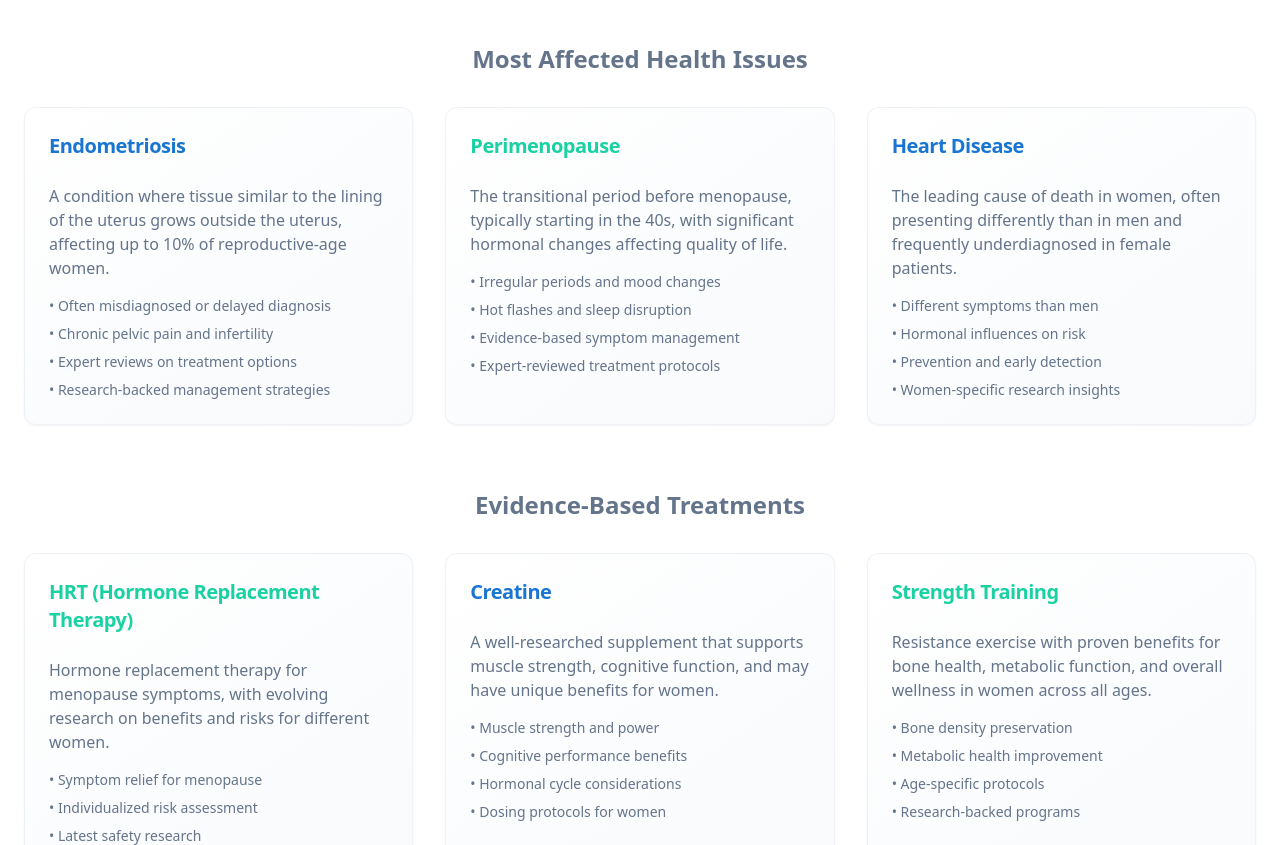
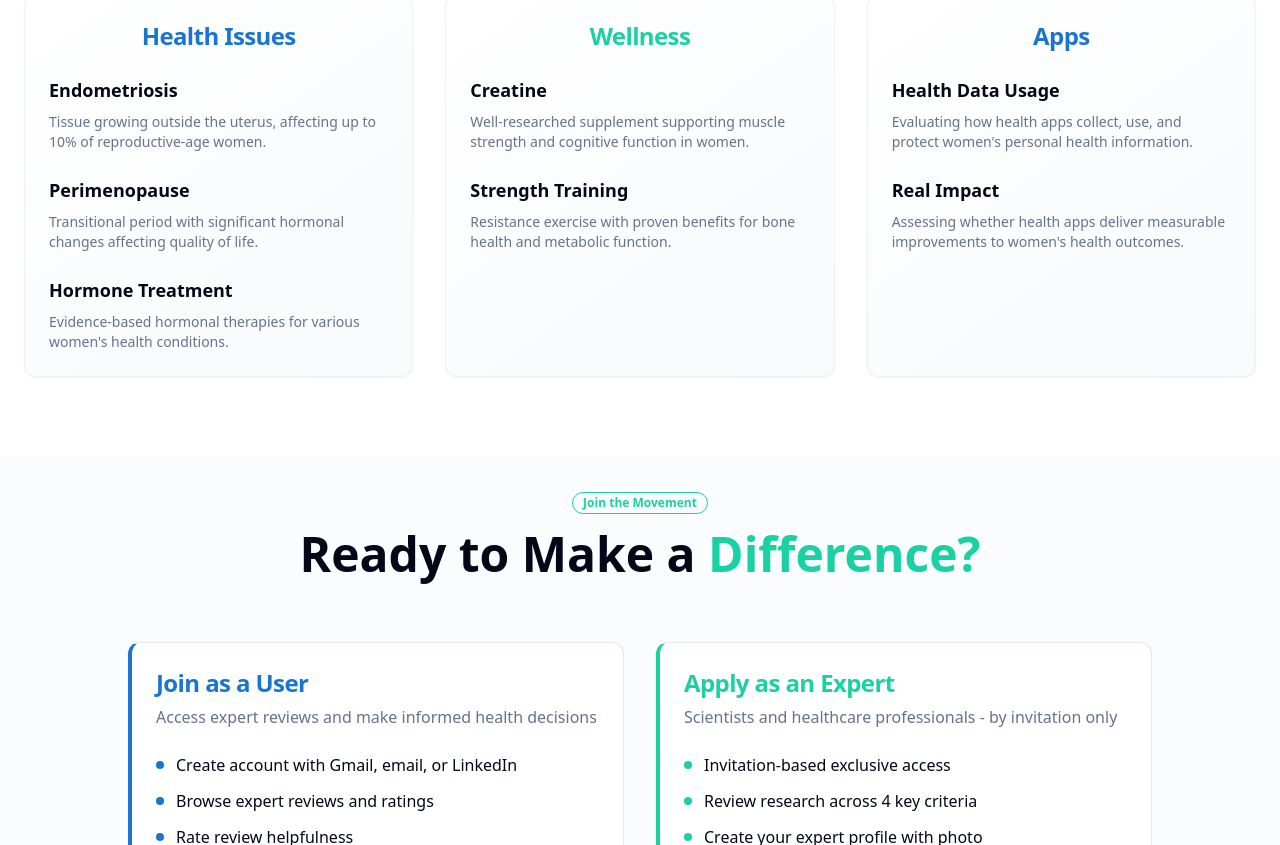
Before and after one commit to lpantano/hip-webapp, a React (Vite) app: page / in a window 1280 px wide. Shown: the part 1135-1980 px from the top of the page. Built offline with nearby package versions, Linux system fonts and the light colour scheme.

Commit message:
Update focus area content
Updated the focus area section to include three distinct boxes: one for health issues (endometriosis, perimenopause, hormone treatment), one for wellness (creatine, strength training), and one for apps (evaluation of health data usage and real impact).

```diff
--- a/src/components/landing/AboutSection.tsx
+++ b/src/components/landing/AboutSection.tsx
@@ -10,126 +10,74 @@ const AboutSection = () => {
             Focus Areas
           </Badge>
           <h2 className="text-4xl md:text-5xl font-bold mb-8">
-            Most Affected Health Issues &
-            <span className="text-primary"> Evidence-Based Treatments</span>
+            Our <span className="text-primary">Focus Areas</span>
           </h2>
           <p className="text-xl text-muted-foreground max-w-3xl mx-auto leading-relaxed">
-            We focus on the health conditions that affect women most and the treatments with the strongest scientific evidence.
+            We evaluate the most critical areas affecting women's health through rigorous scientific review.
           </p>
         </div>
 
-        {/* Most Affected Health Issues */}
-        <div className="mb-12">
-          <h3 className="text-2xl font-bold text-center mb-8 text-muted-foreground">Most Affected Health Issues</h3>
-          <div className="grid md:grid-cols-3 gap-8 mb-16">
+        <div className="grid md:grid-cols-3 gap-8">
+          {/* Health Issues */}
           <Card className="bg-card-gradient border-border/50 hover:shadow-lg transition-all duration-300">
             <CardHeader>
-                <CardTitle className="text-primary text-xl">Endometriosis</CardTitle>
+              <CardTitle className="text-primary text-2xl text-center">Health Issues</CardTitle>
             </CardHeader>
             <CardContent>
-                <p className="text-muted-foreground mb-4">
-                  A condition where tissue similar to the lining of the uterus grows outside the uterus, affecting up to 10% of reproductive-age women.
-                </p>
-                <ul className="text-sm text-muted-foreground space-y-2">
-                  <li>• Often misdiagnosed or delayed diagnosis</li>
-                  <li>• Chronic pelvic pain and infertility</li>
-                  <li>• Expert reviews on treatment options</li>
-                  <li>• Research-backed management strategies</li>
-                </ul>
+              <div className="space-y-6">
+                <div>
+                  <h4 className="font-semibold text-lg mb-2">Endometriosis</h4>
+                  <p className="text-muted-foreground text-sm">Tissue growing outside the uterus, affecting up to 10% of reproductive-age women.</p>
+                </div>
+                <div>
+                  <h4 className="font-semibold text-lg mb-2">Perimenopause</h4>
+                  <p className="text-muted-foreground text-sm">Transitional period with significant hormonal changes affecting quality of life.</p>
+                </div>
+                <div>
+                  <h4 className="font-semibold text-lg mb-2">Hormone Treatment</h4>
+                  <p className="text-muted-foreground text-sm">Evidence-based hormonal therapies for various women's health conditions.</p>
+                </div>
+              </div>
             </CardContent>
           </Card>
 
+          {/* Wellness */}
           <Card className="bg-card-gradient border-border/50 hover:shadow-lg transition-all duration-300">
             <CardHeader>
-                <CardTitle className="text-accent text-xl">Perimenopause</CardTitle>
+              <CardTitle className="text-accent text-2xl text-center">Wellness</CardTitle>
             </CardHeader>
             <CardContent>
-                <p className="text-muted-foreground mb-4">
-                  The transitional period before menopause, typically starting in the 40s, with significant hormonal changes affecting quality of life.
-                </p>
-                <ul className="text-sm text-muted-foreground space-y-2">
-                  <li>• Irregular periods and mood changes</li>
-                  <li>• Hot flashes and sleep disruption</li>
-                  <li>• Evidence-based symptom management</li>
-                  <li>• Expert-reviewed treatment protocols</li>
-                </ul>
+              <div className="space-y-6">
+                <div>
+                  <h4 className="font-semibold text-lg mb-2">Creatine</h4>
+                  <p className="text-muted-foreground text-sm">Well-researched supplement supporting muscle strength and cognitive function in women.</p>
+                </div>
+                <div>
+                  <h4 className="font-semibold text-lg mb-2">Strength Training</h4>
+                  <p className="text-muted-foreground text-sm">Resistance exercise with proven benefits for bone health and metabolic function.</p>
+                </div>
+              </div>
             </CardContent>
           </Card>
 
+          {/* Apps */}
           <Card className="bg-card-gradient border-border/50 hover:shadow-lg transition-all duration-300">
             <CardHeader>
-                <CardTitle className="text-primary text-xl">Heart Disease</CardTitle>
+              <CardTitle className="text-primary text-2xl text-center">Apps</CardTitle>
             </CardHeader>
             <CardContent>
-                <p className="text-muted-foreground mb-4">
-                  The leading cause of death in women, often presenting differently than in men and frequently underdiagnosed in female patients.
-                </p>
-                <ul className="text-sm text-muted-foreground space-y-2">
-                  <li>• Different symptoms than men</li>
-                  <li>• Hormonal influences on risk</li>
-                  <li>• Prevention and early detection</li>
-                  <li>• Women-specific research insights</li>
-                </ul>
+              <div className="space-y-6">
+                <div>
+                  <h4 className="font-semibold text-lg mb-2">Health Data Usage</h4>
+                  <p className="text-muted-foreground text-sm">Evaluating how health apps collect, use, and protect women's personal health information.</p>
+                </div>
+                <div>
+                  <h4 className="font-semibold text-lg mb-2">Real Impact</h4>
+                  <p className="text-muted-foreground text-sm">Assessing whether health apps deliver measurable improvements to women's health outcomes.</p>
+                </div>
+              </div>
             </CardContent>
           </Card>
-          </div>
-        </div>
-
-        {/* Evidence-Based Treatments */}
-        <div>
-          <h3 className="text-2xl font-bold text-center mb-8 text-muted-foreground">Evidence-Based Treatments</h3>
-          <div className="grid md:grid-cols-3 gap-8">
-            <Card className="bg-card-gradient border-border/50 hover:shadow-lg transition-all duration-300">
-              <CardHeader>
-                <CardTitle className="text-accent text-xl">HRT (Hormone Replacement Therapy)</CardTitle>
-              </CardHeader>
-              <CardContent>
-                <p className="text-muted-foreground mb-4">
-                  Hormone replacement therapy for menopause symptoms, with evolving research on benefits and risks for different women.
-                </p>
-                <ul className="text-sm text-muted-foreground space-y-2">
-                  <li>• Symptom relief for menopause</li>
-                  <li>• Individualized risk assessment</li>
-                  <li>• Latest safety research</li>
-                  <li>• Expert dosing recommendations</li>
-                </ul>
-              </CardContent>
-            </Card>
-
-            <Card className="bg-card-gradient border-border/50 hover:shadow-lg transition-all duration-300">
-              <CardHeader>
-                <CardTitle className="text-primary text-xl">Creatine</CardTitle>
-              </CardHeader>
-              <CardContent>
-                <p className="text-muted-foreground mb-4">
-                  A well-researched supplement that supports muscle strength, cognitive function, and may have unique benefits for women.
-                </p>
-                <ul className="text-sm text-muted-foreground space-y-2">
-                  <li>• Muscle strength and power</li>
-                  <li>• Cognitive performance benefits</li>
-                  <li>• Hormonal cycle considerations</li>
-                  <li>• Dosing protocols for women</li>
-                </ul>
-              </CardContent>
-            </Card>
-
-            <Card className="bg-card-gradient border-border/50 hover:shadow-lg transition-all duration-300">
-              <CardHeader>
-                <CardTitle className="text-accent text-xl">Strength Training</CardTitle>
-              </CardHeader>
-              <CardContent>
-                <p className="text-muted-foreground mb-4">
-                  Resistance exercise with proven benefits for bone health, metabolic function, and overall wellness in women across all ages.
-                </p>
-                <ul className="text-sm text-muted-foreground space-y-2">
-                  <li>• Bone density preservation</li>
-                  <li>• Metabolic health improvement</li>
-                  <li>• Age-specific protocols</li>
-                  <li>• Research-backed programs</li>
-                </ul>
-              </CardContent>
-            </Card>
-          </div>
         </div>
       </div>
     </section>
```
Lines whose indentation alone changed are shown as unchanged.
